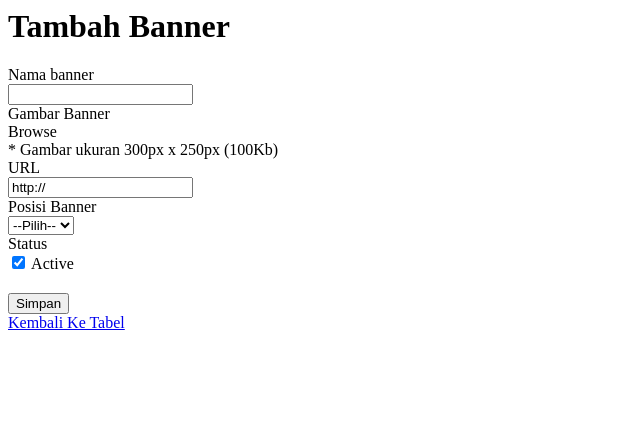
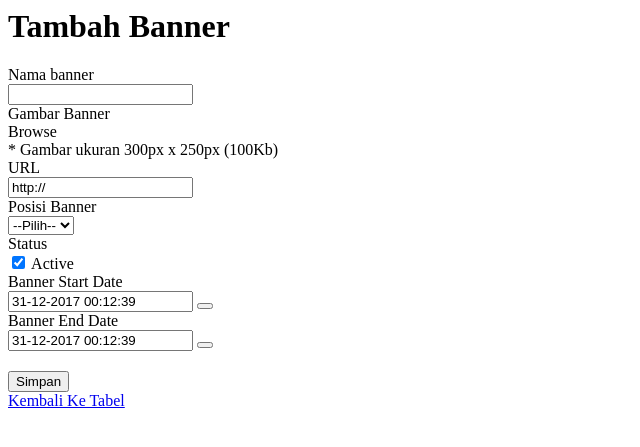
Before and after one commit to wikupramesthi/arfaknews, a CodeIgniter app: page /index.php/banner/insert_data in a window 1280 px wide. Shown: the top 447 px of the page, without its empty margins (0-640 px from the left). Run offline with CodeIgniter, Linux system fonts and the light colour scheme; data that the repository does not hold is empty.

Commit message:
add banner start date & end date

```diff
--- a/application/modules/banner/controllers/banner.php
+++ b/application/modules/banner/controllers/banner.php
@@ -178,7 +178,11 @@ class Banner extends MX_Controller {
 					'url' 				=> $this->input->post('banner_url'),
 					'banner_post' 		=> $this->input->post('banner_post'),
 					'status' 			=> $this->input->post('banner_status'),
+					'start_date' 		=> date('Y-m-d H:m:s',strtotime($this->input->post('start_date'))),
+					'end_date' 			=> date('Y-m-d H:m:s',strtotime($this->input->post('end_date'))),
+
 				);
+				// echo '<pre>';print_r($data);die;
 				$this->all_model->create_data('tbl_banner',$data);
 
 				$idb						= $this->db->insert_id();
--- a/application/modules/banner/views/banner_tambah.php
+++ b/application/modules/banner/views/banner_tambah.php
@@ -64,6 +64,32 @@
 		</div>
 	</div>
 
+	<div class="form-group">
+		<label class="col-sm-2 control-label">Banner Start Date</label>
+		<div class="col-sm-5">
+			<div class="input-group">
+				<input type="text" name="start_date" id="start_date" class="form-control" value="<?=date("d-m-Y H:m:s")?>" required>
+				<span class="input-group-btn">
+				<button class="btn btn-default" type="button" id="f_btn1"><span class="glyphicon glyphicon-calendar"></span></button>
+				</span>
+			</div>
+		</div>
+	</div>
+
+	<div class="form-group">
+		<label class="col-sm-2 control-label">Banner End Date</label>
+		<div class="col-sm-5">
+			<div class="input-group">
+				<input type="text" name="end_date" id="end_date" class="form-control" value="<?=date("d-m-Y H:m:s")?>" required>
+				<span class="input-group-btn">
+				<button class="btn btn-default" type="button" id="f_btn2"><span class="glyphicon glyphicon-calendar"></span></button>
+				</span>
+			</div>
+		</div>
+	</div>
+
+
+
 	<div class="form-group" style="margin-top:20px;">
 		<div class="col-sm-offset-2 col-sm-10">
 			<div class="row">
@@ -83,6 +109,13 @@
  </div>
 </div>
 
+
+
+<script src="<?=ASSETS_OTHER?>src/js/jscal2.js"></script>
+<script src="<?=ASSETS_OTHER?>src/js/jscal2.js"></script>
+<script src="<?=ASSETS_OTHER?>src/js/lang/id.js"></script>
+<link rel="stylesheet" type="text/css" href="<?=ASSETS_OTHER?>src/css/steel/steel.css" />
+
 <script type="text/javascript">
 	 function readURL(input) {
         if (input.files && input.files[0]) {
@@ -100,4 +133,12 @@
         readURL(this);
     });
 
+
+    var cal = Calendar.setup({
+		  showTime     	: 24,
+          onSelect		: function(cal) { cal.hide() }
+      });
+      cal.manageFields("f_btn1", "start_date", "%d-%m-%Y %H:%M:%S");
+      cal.manageFields("f_btn2", "end_date", "%d-%m-%Y %H:%M:%S");
+
 </script>
```
